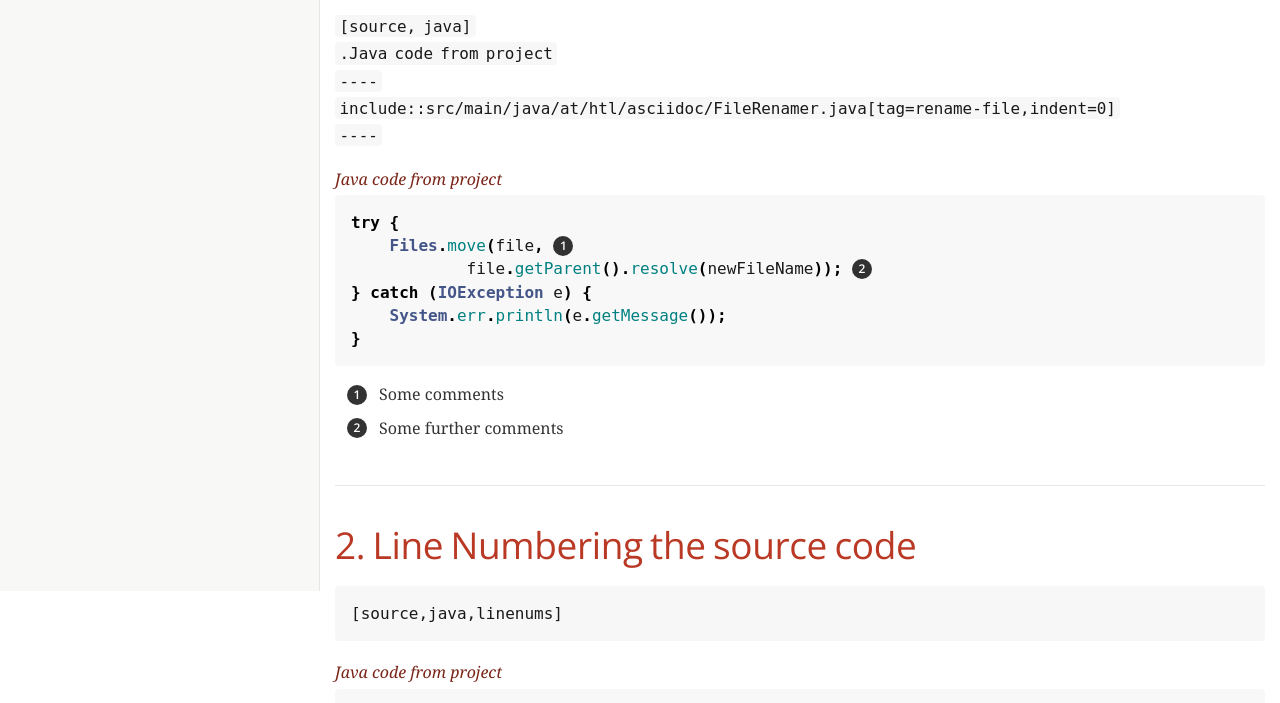
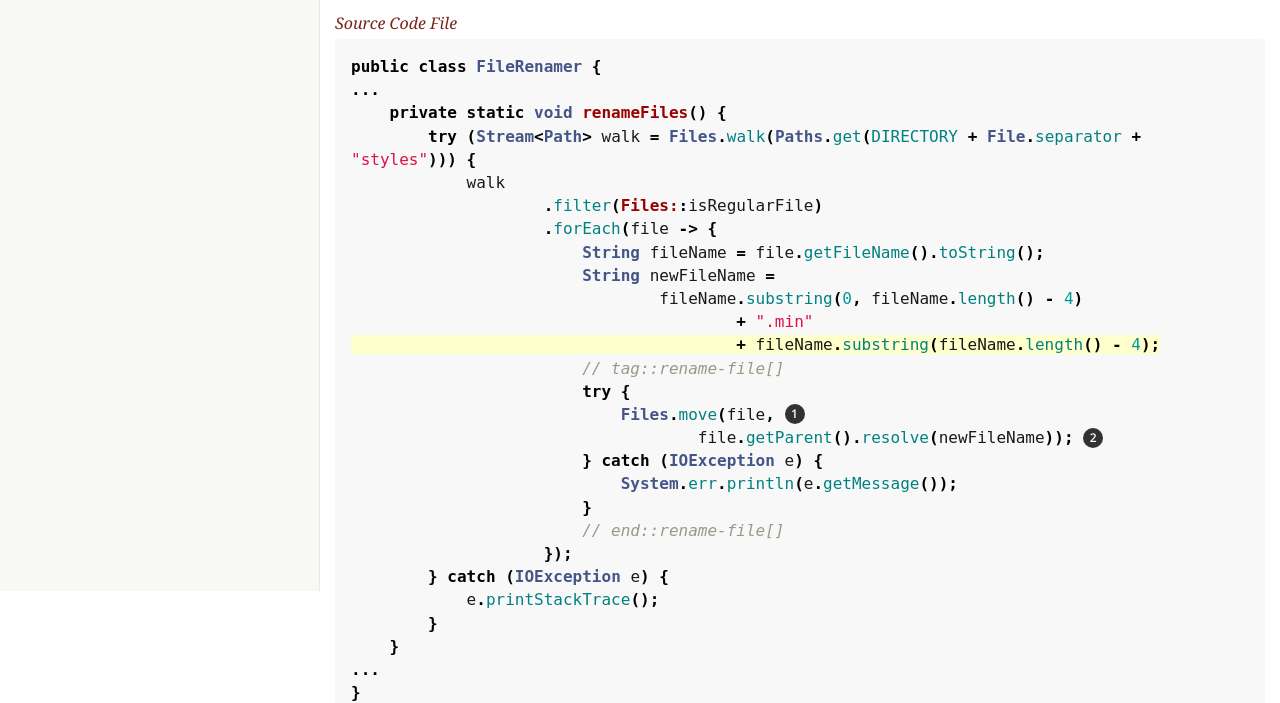
Before and after one commit to htl-leonding-college/asciidoctor-docker-template, a plain HTML site: page docs/demo.html in a window 1280 px wide. Shown: the part 209-912 px from the top of the page. Drawn offline with nearby package versions, Linux system fonts and the light colour scheme; a web font is replaced by a local one.

Commit message:
update Demo Website

```diff
--- a/docs/demo.html
+++ b/docs/demo.html
@@ -472,6 +472,38 @@ pre.rouge .hll * {
 <div class="sect1">
 <h2 id="_include_source_code"><a class="anchor" href="#_include_source_code"></a>1. Include Source Code</h2>
 <div class="sectionbody">
+<div class="listingblock">
+<div class="title">Source Code File</div>
+<div class="content">
+<pre class="rouge highlight"><code data-lang="java"><span class="kd">public</span> <span class="kd">class</span> <span class="nc">FileRenamer</span> <span class="o">{</span>
+<span class="o">...</span>
+    <span class="kd">private</span> <span class="kd">static</span> <span class="kt">void</span> <span class="nf">renameFiles</span><span class="o">()</span> <span class="o">{</span>
+        <span class="k">try</span> <span class="o">(</span><span class="nc">Stream</span><span class="o">&lt;</span><span class="nc">Path</span><span class="o">&gt;</span> <span class="n">walk</span> <span class="o">=</span> <span class="nc">Files</span><span class="o">.</span><span class="na">walk</span><span class="o">(</span><span class="nc">Paths</span><span class="o">.</span><span class="na">get</span><span class="o">(</span><span class="no">DIRECTORY</span> <span class="o">+</span> <span class="nc">File</span><span class="o">.</span><span class="na">separator</span> <span class="o">+</span> <span class="s">"styles"</span><span class="o">)))</span> <span class="o">{</span>
+            <span class="n">walk</span>
+                    <span class="o">.</span><span class="na">filter</span><span class="o">(</span><span class="nl">Files:</span><span class="o">:</span><span class="n">isRegularFile</span><span class="o">)</span>
+                    <span class="o">.</span><span class="na">forEach</span><span class="o">(</span><span class="n">file</span> <span class="o">-&gt;</span> <span class="o">{</span>
+                        <span class="nc">String</span> <span class="n">fileName</span> <span class="o">=</span> <span class="n">file</span><span class="o">.</span><span class="na">getFileName</span><span class="o">().</span><span class="na">toString</span><span class="o">();</span>
+                        <span class="nc">String</span> <span class="n">newFileName</span> <span class="o">=</span>
+                                <span class="n">fileName</span><span class="o">.</span><span class="na">substring</span><span class="o">(</span><span class="mi">0</span><span class="o">,</span> <span class="n">fileName</span><span class="o">.</span><span class="na">length</span><span class="o">()</span> <span class="o">-</span> <span class="mi">4</span><span class="o">)</span>
+                                        <span class="o">+</span> <span class="s">".min"</span>
+<span class="hll">                                        <span class="o">+</span> <span class="n">fileName</span><span class="o">.</span><span class="na">substring</span><span class="o">(</span><span class="n">fileName</span><span class="o">.</span><span class="na">length</span><span class="o">()</span> <span class="o">-</span> <span class="mi">4</span><span class="o">);</span>
+</span>                        <span class="c1">// tag::rename-file[]</span>
+                        <span class="k">try</span> <span class="o">{</span>
+                            <span class="nc">Files</span><span class="o">.</span><span class="na">move</span><span class="o">(</span><span class="n">file</span><span class="o">,</span> <i class="conum" data-value="1"></i><b>(1)</b>
+                                    <span class="n">file</span><span class="o">.</span><span class="na">getParent</span><span class="o">().</span><span class="na">resolve</span><span class="o">(</span><span class="n">newFileName</span><span class="o">));</span> <i class="conum" data-value="2"></i><b>(2)</b>
+                        <span class="o">}</span> <span class="k">catch</span> <span class="o">(</span><span class="nc">IOException</span> <span class="n">e</span><span class="o">)</span> <span class="o">{</span>
+                            <span class="nc">System</span><span class="o">.</span><span class="na">err</span><span class="o">.</span><span class="na">println</span><span class="o">(</span><span class="n">e</span><span class="o">.</span><span class="na">getMessage</span><span class="o">());</span>
+                        <span class="o">}</span>
+                        <span class="c1">// end::rename-file[]</span>
+                    <span class="o">});</span>
+        <span class="o">}</span> <span class="k">catch</span> <span class="o">(</span><span class="nc">IOException</span> <span class="n">e</span><span class="o">)</span> <span class="o">{</span>
+            <span class="n">e</span><span class="o">.</span><span class="na">printStackTrace</span><span class="o">();</span>
+        <span class="o">}</span>
+    <span class="o">}</span>
+<span class="o">...</span>
+<span class="o">}</span></code></pre>
+</div>
+</div>
 <div class="paragraph">
 <p><code>[source, java]</code><br>
 <code>.Java code from project</code><br>
@@ -696,7 +728,7 @@ A -left-&gt; B
 <div id="footer">
 <div id="footer-text">
 Version 1.0<br>
-Last updated 2020-03-08 11:36:57 UTC
+Last updated 2020-03-08 13:48:28 UTC
 </div>
 </div>
 <style>
```
